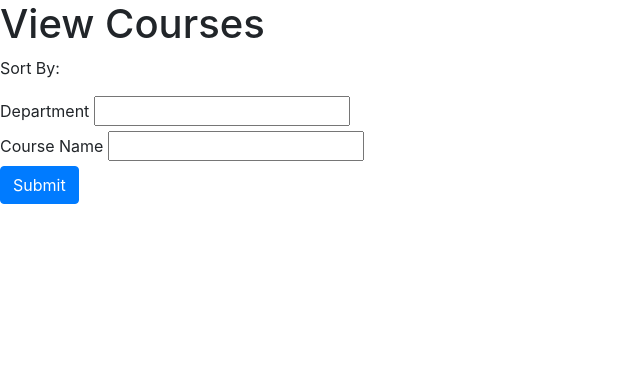
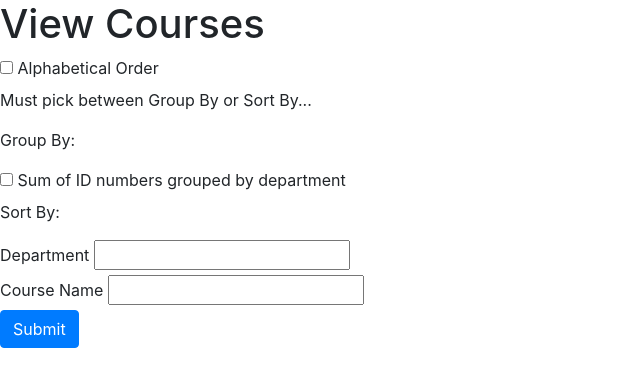
Before and after one commit to williamwu062/CS348_ScheduleProj, a Flask app: page /view_courses in a window 1280 px wide. Shown: the top 387 px of the page, without its empty margins (0-640 px from the left). Run offline with Flask 2, Linux system fonts and the light colour scheme; some libraries are stand-ins or nearby versions.

Commit message:
courses stuff finished for my part
just need to finish student schedule page python and queries

```diff
--- a/main.py
+++ b/main.py
@@ -47,8 +47,8 @@ def home():
     return url_for("addCourse")
   if request.form.get("editCourse"):
     return url_for("editCourse")
-  if request.form.get("viewCourse"):
-    return url_for("viewCourse")
+  if request.form.get("viewCourses"):
+    return url_for("viewCourses")
   if request.form.get("deleteEntry"):
     return url_for("deleteEntry")
   if request.form.get("viewCourseReview"):
@@ -137,8 +137,39 @@ def addCourse():
 @app.route("/view_courses", methods=["POST", "GET"])
 def viewCourses():
   if request.method == "POST":
-    id = int(request.form['id'])
-    return redirect(url_for('viewStudentTable', id=id))
+    data = request.form
+    department = data['department']
+    courseName = data['coursename']
+
+    groupBy = False
+    if data.get('groupdept'):
+      groupBy = True
+      rawQuery = """SELECT department, sum(course_id) AS sumIDs FROM Courses GROUP BY department"""
+      if data.get('alphabet'):
+        rawQuery = rawQuery + """ ORDER BY department"""
+
+    else:
+      rawQuery = """SELECT * FROM Courses"""
+      if courseName is not None and len(courseName) > 0:
+        rawQuery = """SELECT * FROM Courses WHERE courseName=\"""" + courseName + """\""""
+      if department is not None and len(department) > 0:
+        rawQuery = """SELECT * FROM Courses WHERE department=\"""" + department + """\""""
+        if courseName is not None and len(courseName) > 0:
+          rawQuery = """SELECT * FROM Courses WHERE department=\"""" + department + """\" AND courseName=\"""" + courseName + """\""""
+      if data.get('alphabet'):
+        rawQuery = rawQuery + """ ORDER BY courseName"""
+
+    queryResult = db.session.execute(rawQuery)
+
+    courses = ""
+    for row in queryResult:
+      if groupBy:
+        courses += "Department: " + row.department + ", Sum of IDs: " + str(row.sumIDs) + "\t"
+      else:
+        courses += "Course ID: " + str(row.course_id) + ", Course Name: " + row.courseName + ", Department: " + row.department + "\t"
+
+    return render_template("viewCoursesList.html", courses=courses)
+
   else:
     return render_template("viewCourses.html")
 
--- a/templates/viewCourses.html
+++ b/templates/viewCourses.html
@@ -3,11 +3,19 @@
 {% block content %}
   <h1>View Courses</h1>
   <form method="post" action="">
+    <input type="checkbox" id="alphabet" name="alphabet" value="checkedSort">
+    <label for="alphabet">Alphabetical Order</label><br>
+
+    <p>Must pick between Group By or Sort By...</p>
+    <p>Group By:</p>
+    <input type="checkbox" id="groupdept" name="groupdept" value="checkedGroup">
+    <label for="groupdept">Sum of ID numbers grouped by department</label><br>
+
     <p>Sort By:</p>
-    <label for="InputID">Department</label>
-    <input type="text" name="id" ><br />
-    <label for="InputID">Course Name</label>
-    <input type="text" name="id" ><br />
+    <label for="department">Department</label>
+    <input type="text" name="department" ><br />
+    <label for="coursename">Course Name</label>
+    <input type="text" name="coursename" ><br />
     <button type="submit" class="btn btn-primary">Submit</button>
   </form>
 {% endblock %}
```
Also changed, not shown: templates/viewCoursesList.html (added, +19 -0 lines).
